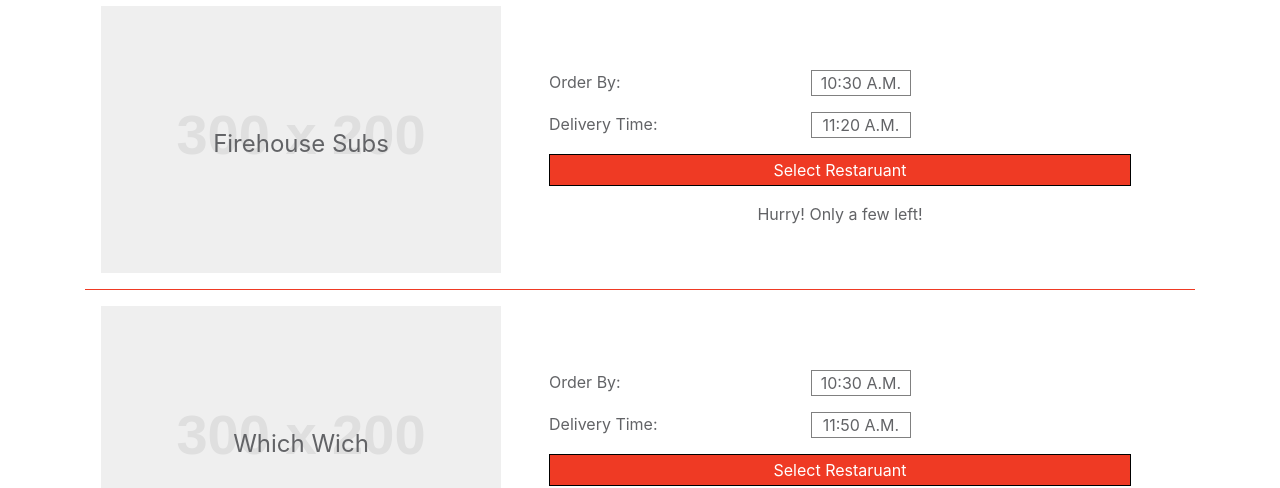
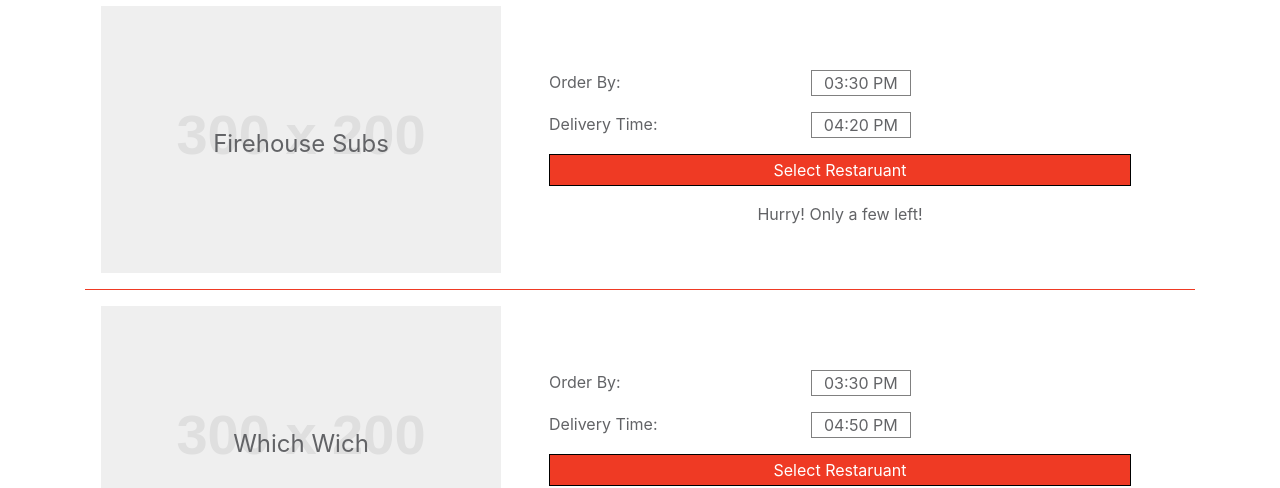
Before and after one commit to mattcllhn/FoodsbyCodeChallenge, an Angular app: page / in a window 1280 px wide. Shown: the part 162-650 px from the top of the page. Built offline with nearby package versions, Linux system fonts and the light colour scheme.

Commit message:
updated time format

```diff
--- a/src/app/fltered-display/fltered-display.component.html
+++ b/src/app/fltered-display/fltered-display.component.html
@@ -12,13 +12,13 @@
             <div class="info-row">
               <p class="label">Order By: </p>
               <div class="time-val">
-                <p>{{del.cutoff | slice:0:5}} A.M.</p>
+                <p>{{formatTime(del.cutoff)}}</p>
               </div>
             </div>
             <div class="info-row">
               <p class="label">Delivery Time: </p>
               <div class="time-val">
-                <p>{{del.dropoff|slice:0:5}} A.M.</p>
+                <p>{{formatTime(del.dropoff) }}</p>
               </div>
             </div>
             <div class="info-row">
--- a/src/app/fltered-display/fltered-display.component.ts
+++ b/src/app/fltered-display/fltered-display.component.ts
@@ -11,6 +11,11 @@
 export class FlteredDisplayComponent implements OnInit {
 @Input() activeDay:string;
   public sampleJson;
+  public formatTime(timeIn){
+    const timeStamp = new Date(`August 19, 1975 ${timeIn} GMT+00:00-5`);
+    const formattedTime = timeStamp.toLocaleTimeString('en-US', { hour: '2-digit', minute: '2-digit' });
+    return formattedTime;
+  }
   constructor(public service: DataGetterService) {
     this.service.getData().subscribe(data => {
       this.sampleJson = data.dropoffs;
```
